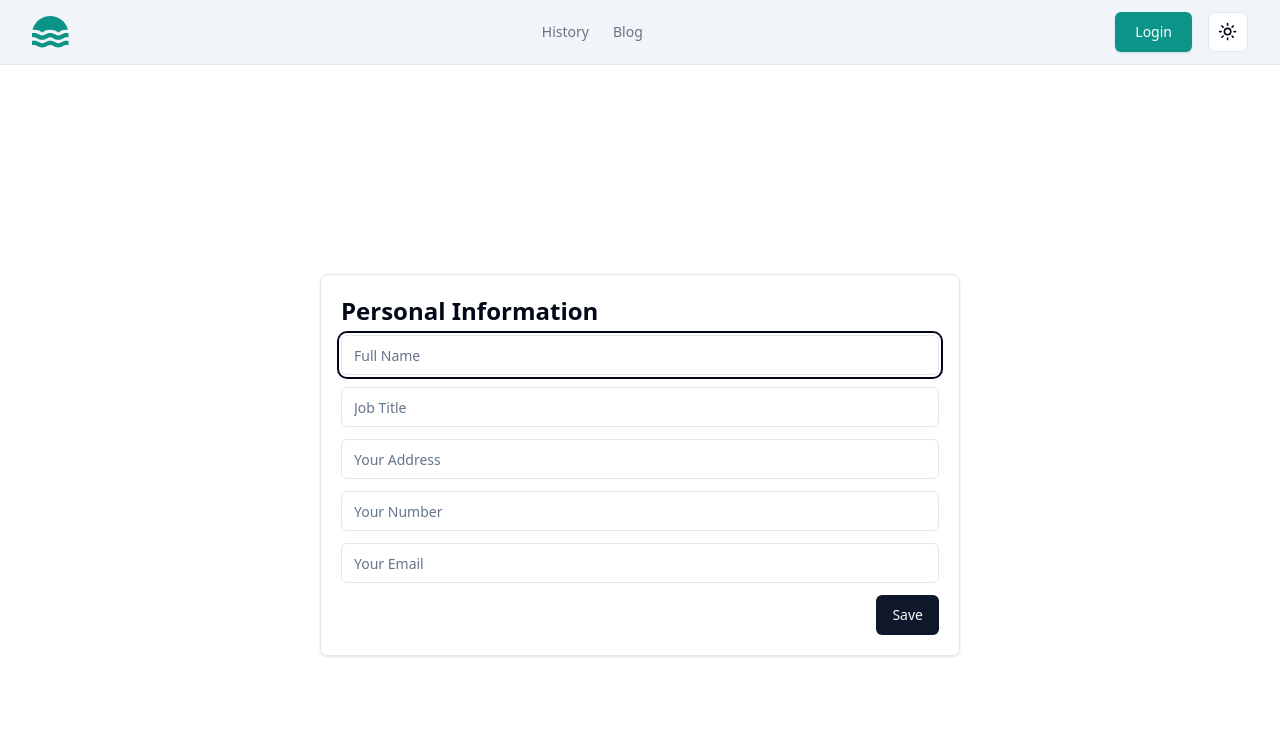
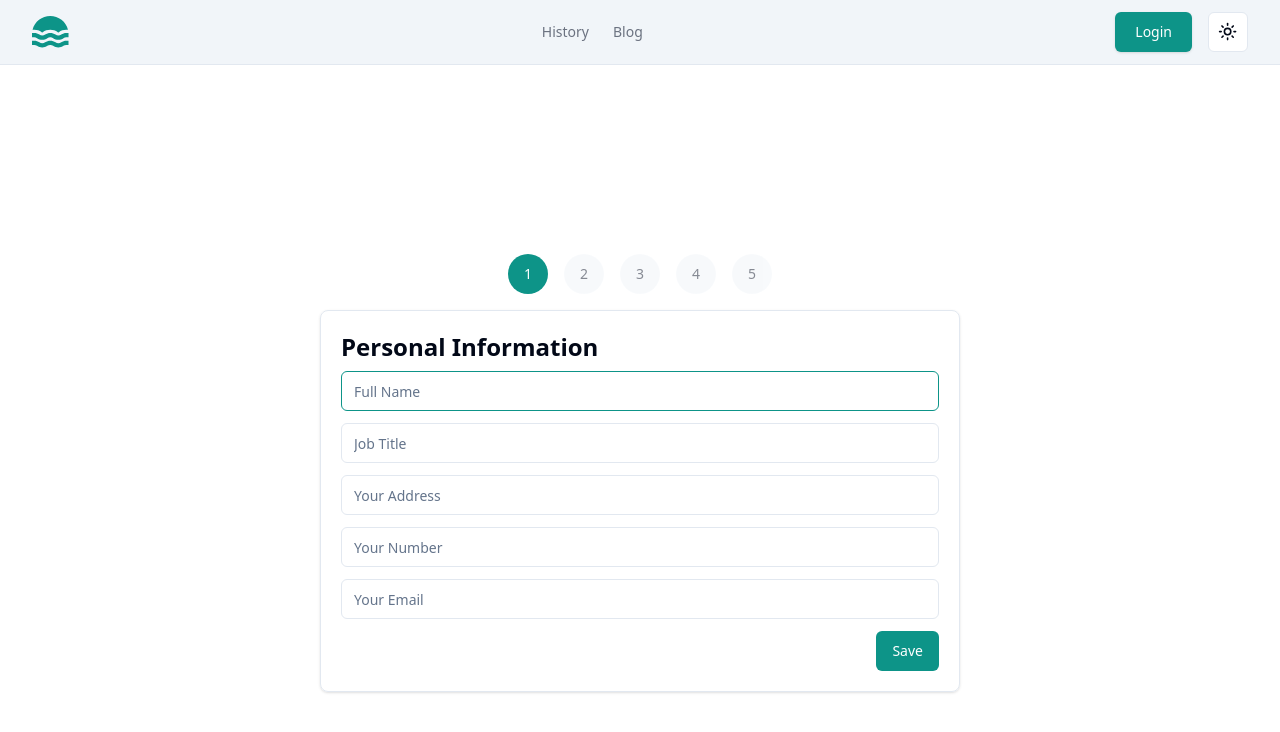
Before and after one commit to hammadsadi/resume-builder-next-app, a Next.js app: page /resume/create in a window 1280 px wide. Shown: the top 732 px of the page. Built offline with nearby package versions, Linux system fonts and the light colour scheme.

Commit message:
Added Multi step for one resume

```diff
--- a/app/resume/create/page.jsx
+++ b/app/resume/create/page.jsx
@@ -1,4 +1,5 @@
 "use client";
+import ResumeStepNav from "@/components/nav/resume-step-nav";
 import StepFive from "@/components/resume/step-five";
 import StepFour from "@/components/resume/step-four";
 import StepOne from "@/components/resume/step-one";
@@ -10,7 +11,8 @@ import React from "react";
 const CreateResumePage = () => {
   const { step, resume } = useResume();
   return (
-    <div className="flex justify-center items-center h-screen">
+    <div className="flex flex-col justify-center items-center h-screen">
+      <ResumeStepNav />
       {step === 1 && <StepOne />}
       {step === 2 && <StepTwo />}
       {step === 3 && <StepThree />}
--- /dev/null
+++ b/components/nav/resume-step-nav.jsx
@@ -0,0 +1,26 @@
+import { useResume } from "@/context/resume";
+import React from "react";
+import { Button } from "../ui/button";
+
+const ResumeStepNav = () => {
+  const { step, setStep } = useResume();
+  return (
+    <nav className="flex justify-center w-full py-4">
+      <div className="flex space-x-4">
+        {[1, 2, 3, 4, 5].map((item) => (
+          <Button
+            variant={`${step === item ? "sadiButton" : "secondary"}`}
+            key={item}
+            onClick={() => setStep(item)}
+            disabled={step < item}
+            className={`w-10 h-10 rounded-full flex justify-center items-center transition`}
+          >
+            {item}
+          </Button>
+        ))}
+      </div>
+    </nav>
+  );
+};
+
+export default ResumeStepNav;
--- a/components/resume/step-one.jsx
+++ b/components/resume/step-one.jsx
@@ -55,7 +55,7 @@ const StepOne = () => {
           required
         />
         <div className="flex justify-end">
-          <Button>Save</Button>
+          <Button variant="sadiButton">Save</Button>
         </div>
       </form>
     </div>
--- a/components/ui/button.jsx
+++ b/components/ui/button.jsx
@@ -18,6 +18,7 @@ const buttonVariants = cva(
           "bg-secondary text-secondary-foreground hover:bg-secondary/80",
         ghost: "hover:bg-accent hover:text-accent-foreground",
         link: "text-primary underline-offset-4 hover:underline",
+        sadiButton: "bg-teal-600 text-white",
       },
       size: {
         default: "h-10 px-4 py-2",
@@ -31,7 +32,7 @@ const buttonVariants = cva(
       size: "default",
     },
   }
-)
+);
 
 const Button = React.forwardRef(({ className, variant, size, asChild = false, ...props }, ref) => {
   const Comp = asChild ? Slot : "button"
--- a/components/ui/input.jsx
+++ b/components/ui/input.jsx
@@ -4,14 +4,15 @@ import { cn } from "@/lib/utils"
 
 const Input = React.forwardRef(({ className, type, ...props }, ref) => {
   return (
-    (<input
+    <input
       type={type}
       className={cn(
-        "flex h-10 w-full rounded-md border border-input bg-background px-3 py-2 text-sm ring-offset-background file:border-0 file:bg-transparent file:text-sm file:font-medium file:text-foreground placeholder:text-muted-foreground focus-visible:outline-none focus-visible:ring-2 focus-visible:ring-ring focus-visible:ring-offset-2 disabled:cursor-not-allowed disabled:opacity-50",
+        "flex h-10 w-full rounded-md border border-input bg-background px-3 py-2 text-sm ring-offset-background file:border-0 file:bg-transparent file:text-sm file:font-medium file:text-foreground placeholder:text-muted-foreground outline-none focus:border-teal-600 disabled:cursor-not-allowed disabled:opacity-50",
         className
       )}
       ref={ref}
-      {...props} />)
+      {...props}
+    />
   );
 })
 Input.displayName = "Input"
```
